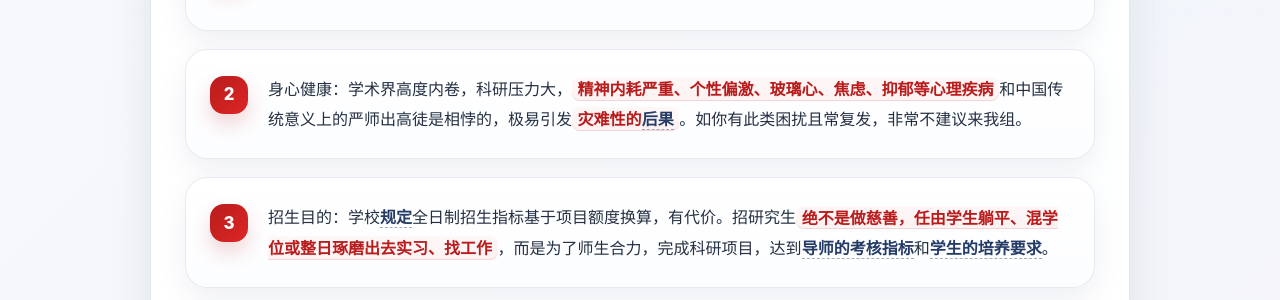
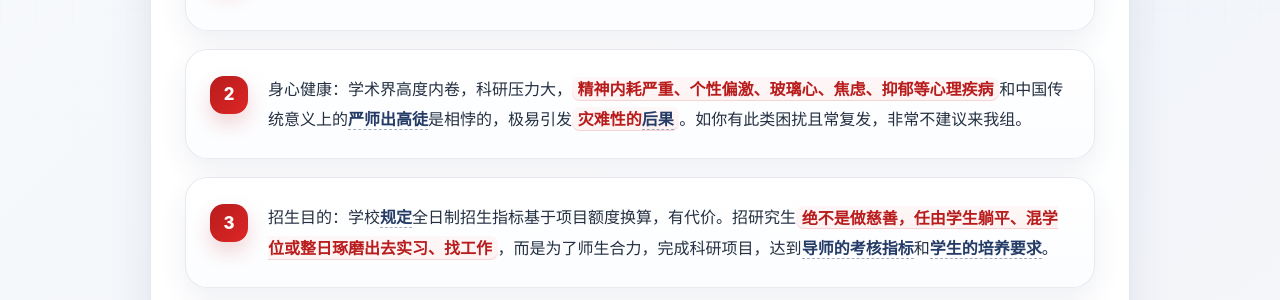
Before and after one commit to fangvv/Homepage, a Jekyll site: the page faq2.html, which Jekyll copies as it is, in a window 1280 px wide. Shown: the part 496-796 px from the top of the page. Built offline with Jekyll 4.4.1, drawn with Linux system fonts in a browser that asks for light colours; comment, search, counter and statistics services are not loaded; some of the changed lines change nothing that is shown.

Commit message:
update faq2

```diff
--- a/faq2.html
+++ b/faq2.html
@@ -346,7 +346,7 @@ AI隐私安全, AI Privacy
 
             <ol>
                 <li>诚信靠谱：根据经验，<strong>推免本科生、博士申请考核生极易出<a href="https://www.zhihu.com/question/487277766" target="_blank">海王</a></strong>。不是真心想来的同学<strong>请别联系</strong>，浪费我时间和名额。如果你水平很高，估计在我们这里做科研也收获不到什么，那你开始就应去找你认为水平更高的导师。</li>
-                <li>身心健康：学术界高度内卷，科研压力大，<strong>精神内耗严重、个性偏激、玻璃心、焦虑、抑郁等心理疾病</strong>和中国传统意义上的严师出高徒是相悖的，极易引发<strong>灾难性的<a href="https://www.sciscanpub.com/uploads/2025/04/16/0e6be8681630d9e1939409ade49b73b6.pdf" target="_blank">后果</a></strong>。如你有此类困扰且常复发，非常不建议来我组。</li>
+                <li>身心健康：学术界高度内卷，科研压力大，<strong>精神内耗严重、个性偏激、玻璃心、焦虑、抑郁等心理疾病</strong>和中国传统意义上的<a href="https://www.zhihu.com/question/596191290" target="_blank">严师出高徒</a>是相悖的，极易引发<strong>灾难性的<a href="https://www.sciscanpub.com/uploads/2025/04/16/0e6be8681630d9e1939409ade49b73b6.pdf" target="_blank">后果</a></strong>。如你有此类困扰且常复发，非常不建议来我组。</li>
                 <li>招生目的：学校<a href="https://www.bjtu.edu.cn/xxxtrmzn/162744.htm" target="_blank">规定</a>全日制招生指标基于项目额度换算，有代价。招研究生<strong>绝不是做慈善，任由学生躺平、混学位或整日琢磨出去实习、找工作</strong>，而是为了师生合力，完成科研项目，达到<a href="https://www.zhihu.com/question/1993742963784848897/answer/1993748322066920997" target="_blank">导师的考核指标</a>和<a href="https://www.bjtu.edu.cn/xxgkw/xxgk_xxgkml/xwxk/syxwjbyq/6a881d506ec04ccabcc0dadb3a468943.htm" target="_blank">学生的培养要求</a>。</li>
                 <li>热爱专业：希望你是因热爱而选择计算机专业，而不仅仅将成功上研或延迟就业作为目标，<strong>没有兴趣和自驱力做不好研究</strong>，混日子混学位最终师生都<a href="https://www.zhihu.com/question/429059603" target="_blank">受罪</a>。此外，学院规定<strong>推免生要过机试</strong>，如不会算法编程，几乎进不来。</li>
                 <li>家庭支持：攻读博士往往存在很多<a href="https://www.zhihu.com/question/59323074" target="_blank">客观不确定性因素</a>，除了<strong>学生内心强大、坚持努力</strong>以外，<strong>家庭和睦与父母支持非常重要</strong>。常因家事影响心态，或父母更希望你早入社会、赚钱养家或极度着急催毕业、催生孩子的，勿来。</li>
```
